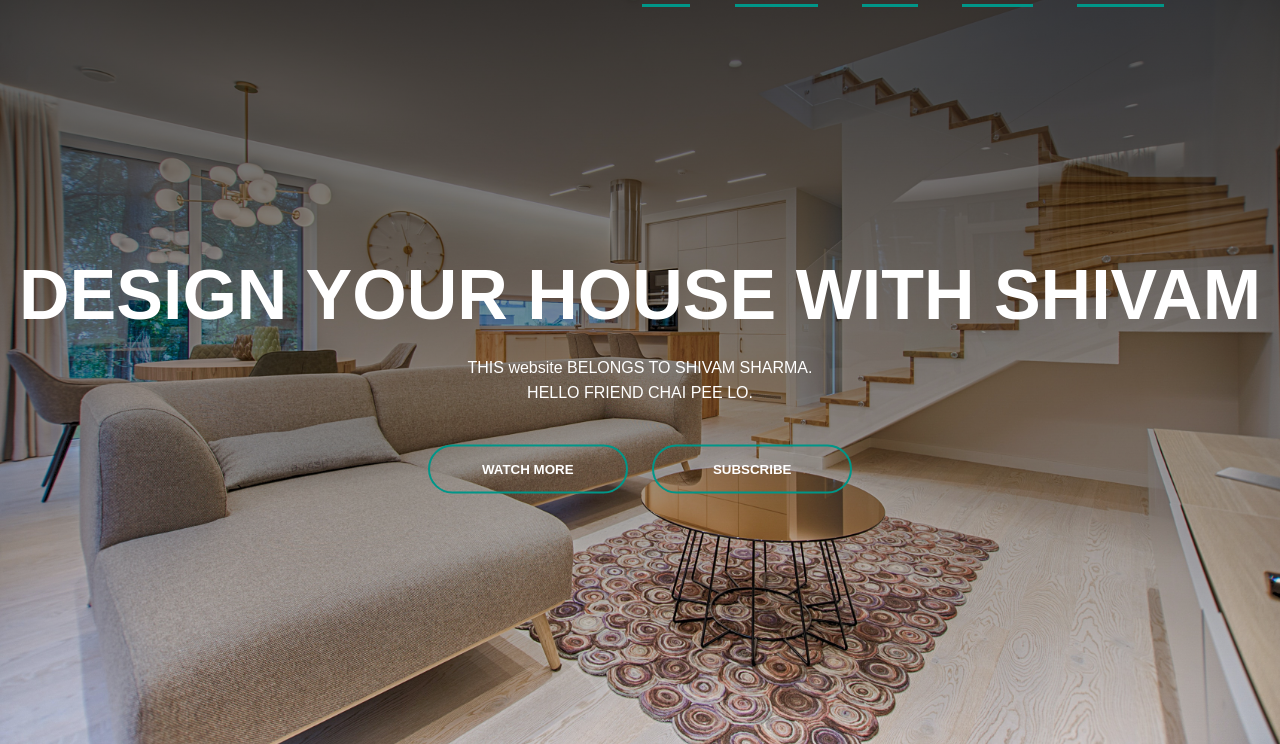
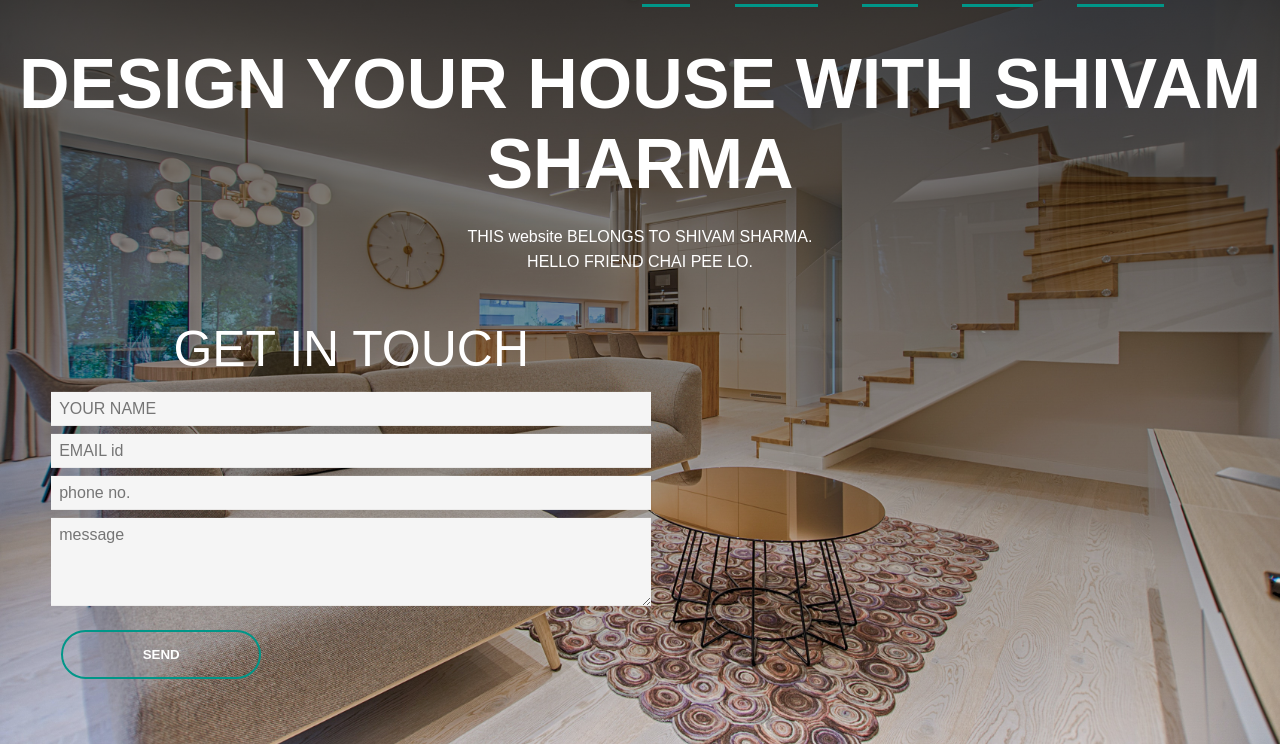
Before and after one commit to Helloworld609/interior, a plain HTML site: page index.html in a window 1280 px wide. Shown: the part 56-800 px from the top of the page. Drawn offline with Linux system fonts and the light colour scheme.

Commit message:
i have changed form

```diff
--- a/index.html
+++ b/index.html
@@ -1,13 +1,13 @@
 <!DOCTYPE html>
 <html>
 <head>
-	<title>ramchander interior - website</title>
+	<title>shivam sharma</title>
 	<link rel="stylesheet" href="style.css.css">
 </head>
 <body>
 	<div class="banner">
 	<div class="navbar">
-		<img src="hgvgv" alt="logo">
+		<img src="" alt="logo">
 		<ul>
 			<li><a href="#">HOME</a></li>
 			<li><a href="#">BEDROOM</a></li>
@@ -17,16 +17,21 @@
 		</ul>
 	</div>
 
+
+
      <div class="content">
-		<h1>DESIGN YOUR HOUSE WITH SHIVAM </h1>
+		<h1>DESIGN YOUR HOUSE WITH SHIVAM SHARMA </h1>
 		<P>THIS website BELONGS TO SHIVAM SHARMA. <br>HELLO FRIEND CHAI PEE LO.</P>
 		<div>
-			<button type="button"><span></span>WATCH MORE</button>
-			<button type="button"><span></span>SUBSCRIBE</button>
+			<form>
+				<h3>GET IN TOUCH</h3>
+				<input type="text" id="name" placeholder="YOUR NAME" required>
+				<input type="email" id="email" placeholder="EMAIL id" required>
+				<input type="text" id="phone" placeholder="phone no." required>
+				<textarea id="message" rows="4" placeholder="message"></textarea>
+				<button type="submit"><span></span>SEND</button>
+			</form>
 		</div>
-	 </div>
-
-
 	</div>
 
 
--- a/style.css.css
+++ b/style.css.css
@@ -92,3 +92,25 @@ button:hover span{
 button:hover{
 	border: none;
 }
+form{
+	display: flex;
+	flex-direction: column;
+	padding: 2vw 4vw;
+	width: 90%;
+	max-width: 600px;
+	border-radius: 10px;
+}
+form h3{
+	color: #fff;
+	font-size: 50px;
+	font-weight: 200;
+	margin-bottom: 10px;
+}
+form input, form textarea{
+	border: 0;
+	margin: 4px 0;
+	padding: 8px;
+	outline: none;
+	background: #f5f5f5;
+	font-size: 16px;
+}
```
